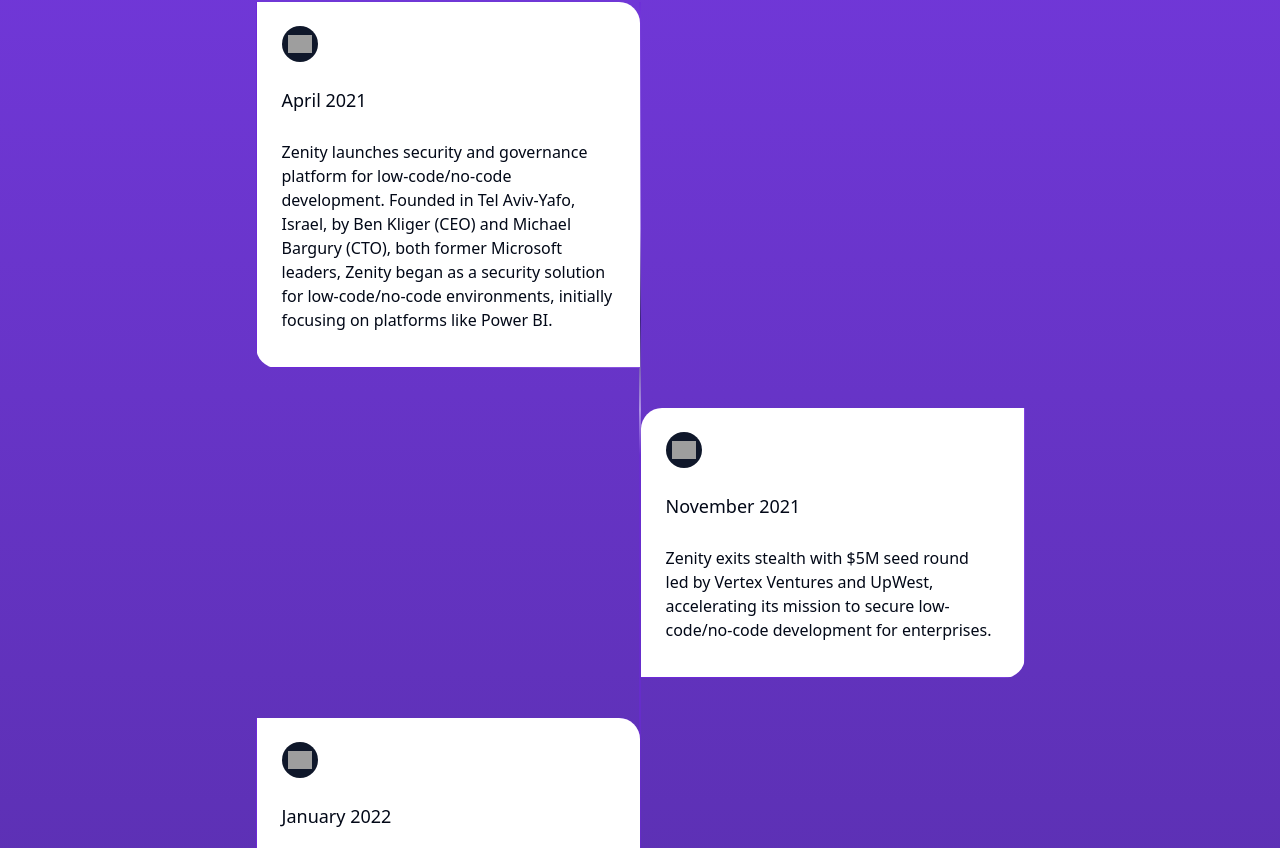
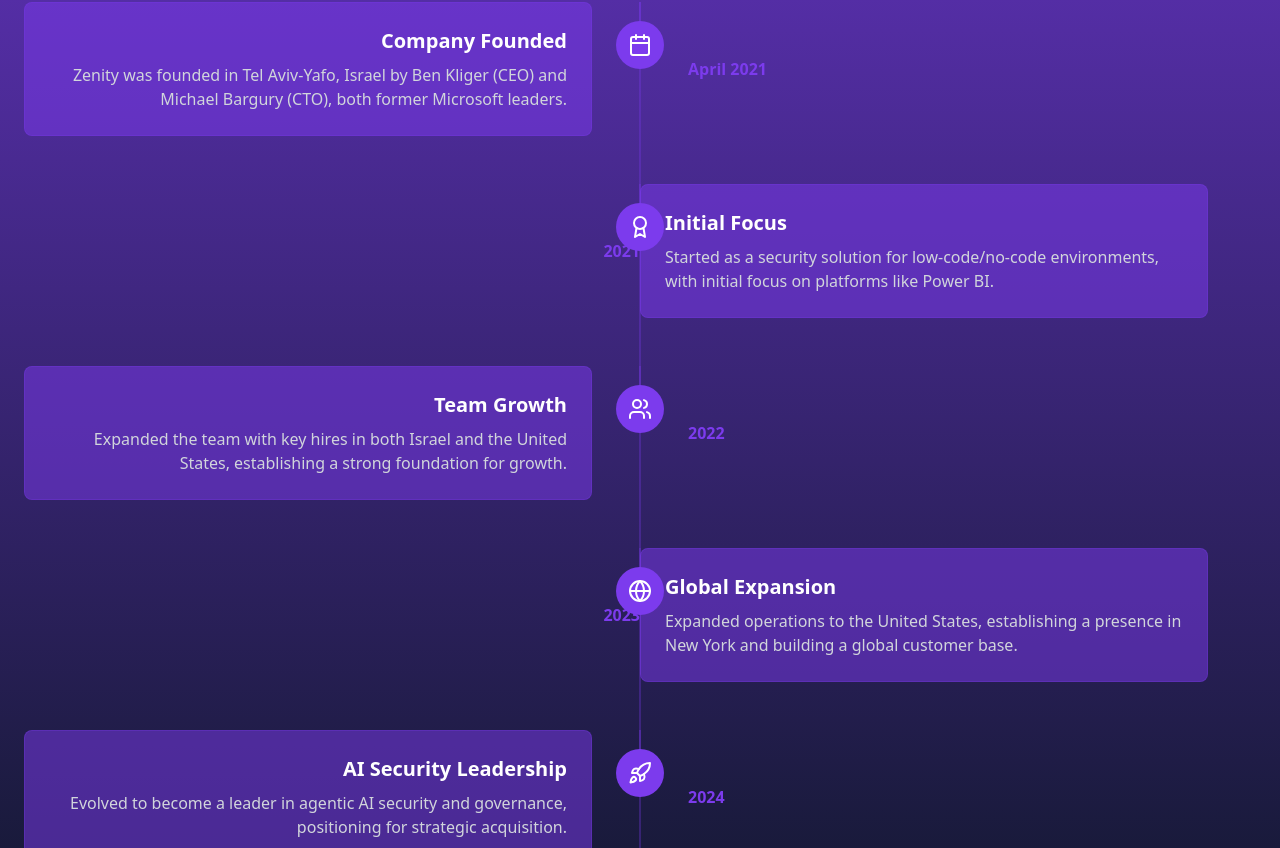
Before and after one commit to veebeeyoukay/vikas-bhatia-portfolio, a React (Vite) app: page / in a window 1280 px wide. Shown: the part 2072-2920 px from the top of the page. Built offline with nearby package versions, Linux system fonts and the light colour scheme; grey boxes are pictures that could not be loaded.

Commit message:
publish issues

```diff
--- a/app/page.tsx
+++ b/app/page.tsx
@@ -1,9 +1,9 @@
-import { ZenityHistory } from "@/components/Timeline/ZenityHistory";
+import ZenityHistorySection from "@/components/ZenityHistorySection";
 
 export default function Home() {
   return (
     <main>
-      <ZenityHistory />
+      <ZenityHistorySection />
     </main>
   );
 }
--- /dev/null
+++ b/src/components/Timeline/ZenityHistory.tsx
@@ -0,0 +1,84 @@
+import React from "react"
+import { Calendar, Award, Users, Globe, Rocket } from "lucide-react"
+
+interface TimelineEvent {
+  date: string
+  title: string
+  description: string
+  icon: React.ReactNode
+}
+
+const timelineEvents: TimelineEvent[] = [
+  {
+    date: "April 2021",
+    title: "Company Founded",
+    description: "Zenity was founded in Tel Aviv-Yafo, Israel by Ben Kliger (CEO) and Michael Bargury (CTO), both former Microsoft leaders.",
+    icon: <Calendar className="h-6 w-6" />
+  },
+  {
+    date: "2021",
+    title: "Initial Focus",
+    description: "Started as a security solution for low-code/no-code environments, with initial focus on platforms like Power BI.",
+    icon: <Award className="h-6 w-6" />
+  },
+  {
+    date: "2022",
+    title: "Team Growth",
+    description: "Expanded the team with key hires in both Israel and the United States, establishing a strong foundation for growth.",
+    icon: <Users className="h-6 w-6" />
+  },
+  {
+    date: "2023",
+    title: "Global Expansion",
+    description: "Expanded operations to the United States, establishing a presence in New York and building a global customer base.",
+    icon: <Globe className="h-6 w-6" />
+  },
+  {
+    date: "2024",
+    title: "AI Security Leadership",
+    description: "Evolved to become a leader in agentic AI security and governance, positioning for strategic acquisition.",
+    icon: <Rocket className="h-6 w-6" />
+  }
+]
+
+const ZenityHistory = () => {
+  return (
+    <div className="relative">
+      {/* Vertical line */}
+      <div className="absolute left-1/2 transform -translate-x-1/2 h-full w-0.5 bg-[hsl(var(--zenity-purple-mid))]/30" />
+
+      {/* Timeline events */}
+      <div className="space-y-12">
+        {timelineEvents.map((event, index) => (
+          <div key={index} className="relative">
+            {/* Connector line */}
+            <div className="absolute left-1/2 transform -translate-x-1/2 w-0.5 h-12 bg-[hsl(var(--zenity-purple-mid))]/30" />
+
+            {/* Event content */}
+            <div className="relative flex items-center">
+              {/* Left side */}
+              <div className={`w-1/2 pr-12 ${index % 2 === 0 ? 'text-right' : 'text-left order-2'}`}>
+                <div className="bg-[hsl(var(--zenity-purple-dark))]/50 border border-[hsl(var(--zenity-purple-mid))]/30 rounded-lg p-6">
+                  <h3 className="text-xl font-bold text-white mb-2">{event.title}</h3>
+                  <p className="text-gray-300">{event.description}</p>
+                </div>
+              </div>
+
+              {/* Center icon */}
+              <div className="absolute left-1/2 transform -translate-x-1/2 -translate-y-1/2 w-12 h-12 bg-[hsl(var(--zenity-purple-mid))] rounded-full flex items-center justify-center text-white">
+                {event.icon}
+              </div>
+
+              {/* Right side */}
+              <div className={`w-1/2 pl-12 ${index % 2 === 0 ? 'text-left order-2' : 'text-right'}`}>
+                <div className="text-[hsl(var(--zenity-purple-mid))] font-semibold">{event.date}</div>
+              </div>
+            </div>
+          </div>
+        ))}
+      </div>
+    </div>
+  )
+}
+
+export default ZenityHistory
--- a/src/components/ZenityHistorySection.tsx
+++ b/src/components/ZenityHistorySection.tsx
@@ -1,5 +1,5 @@
 import React from "react"
-import { ZenityHistory } from "../../components/Timeline/ZenityHistory"
+import ZenityHistory from "./Timeline/ZenityHistory"
 
 const narrative = (
   <>
```
Also changed, not shown: 1 other file (tests, documents, lock files or other folders).
